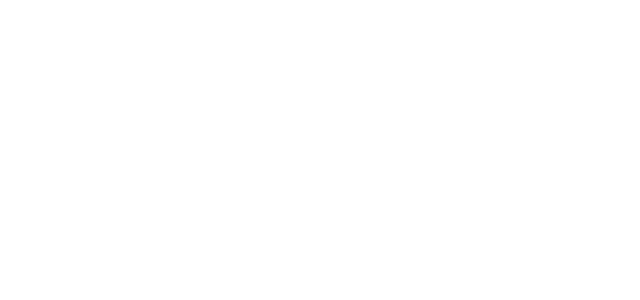
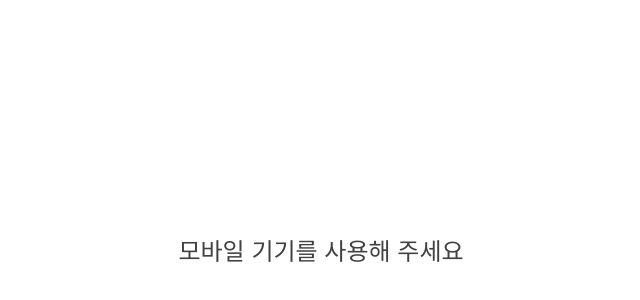
Before and after one commit to windbella/finger, a React (Create React App) app: page / in a window 1280 px wide. Shown: the part 150-450 px from the top of the page, without its empty margins (319-959 px from the left). Built offline with nearby package versions, Linux system fonts and the light colour scheme.

Commit message:
help 추가

```diff
--- a/public/index.html
+++ b/public/index.html
@@ -9,6 +9,7 @@
       name="description"
       content="Web site created using create-react-app"
     />
+    <link href="https://fonts.googleapis.com/css2?family=Nanum+Pen+Script&display=swap" rel="stylesheet">
     <link rel="apple-touch-icon" href="%PUBLIC_URL%/logo192.png" />
     <!--
       manifest.json provides metadata used when your web app is installed on a
--- a/src/App.tsx
+++ b/src/App.tsx
@@ -1,9 +1,13 @@
 import React from 'react';
 import Panel from './components/Panel';
+import Help from './components/Help';
 
 function App() {
     return (
-        <Panel />
+        <>
+            <Help />
+            <Panel />
+        </>
     );
 }
 
--- /dev/null
+++ b/src/components/Help.tsx
@@ -0,0 +1,32 @@
+import React, { useEffect, useState } from 'react';
+
+function Help() {
+    const maxTouchPoints : number = window?.navigator?.maxTouchPoints;
+    const [isHide, setIsHide] = useState<boolean>(false);
+
+    useEffect(() => {
+        setInterval(() => {
+            setIsHide(true);
+        }, 1000 * 5);
+    }, []);
+
+    if (!maxTouchPoints || maxTouchPoints <= 1) {
+        return (
+            <article className="help">
+                <span className="text">모바일 기기를 사용해 주세요</span>
+            </article>
+        );
+    }
+
+    return (
+        <article className={`help${isHide ? ' hide' : ''}`}>
+            <span className="text">여러 명이 함께</span>
+            <br />
+            <span className="text">화면을 터치하고 기다리세요</span>
+            <br />
+            <span className="text description">{`(최대 유저 : ${maxTouchPoints})`}</span>
+        </article>
+    );
+}
+
+export default Help;
--- a/src/components/Panel.tsx
+++ b/src/components/Panel.tsx
@@ -29,19 +29,22 @@
 
     useEffect(() => {
         const timer = setInterval(() => {
-            if (selectData.touchDatas.length > 1
-                && selectData.selectedId === undefined
-                && (Date.now() - selectData.lastChangeTime) > 2000) {
-                setSelectData({
-                    ...selectData,
-                    selectedId: selectData.touchDatas[Math.floor(Math.random() * selectData.touchDatas.length)].id,
-                });
-            }
+            setSelectData((state) => {
+                if (state.touchDatas.length > 1
+                    && state.selectedId === undefined
+                    && (Date.now() - state.lastChangeTime) > 2000) {
+                    return {
+                        ...state,
+                        selectedId: state.touchDatas[Math.floor(Math.random() * state.touchDatas.length)].id,
+                    };
+                }
+                return state;
+            });
         }, 100);
         return () => {
             clearInterval(timer);
         };
-    });
+    }, []);
 
     const handleTouch = (e: React.TouchEvent<HTMLElement>) => {
         const { x: originX, y: originY } = e.currentTarget.getBoundingClientRect();
--- a/src/index.css
+++ b/src/index.css
@@ -19,14 +19,35 @@
   touch-action: none;
 }
 
+.help {
+  position: fixed;
+  top: 50%;
+  left: 50%;
+  transform: translate(-50%, -50%);
+  text-align: center;
+  font-size: 1.5em;
+  font-family: 'Nanum Pen Script', cursive;
+  -webkit-transition: opacity .75s ease;
+  transition: opacity .75s ease;
+}
+
+.help.hide {
+  opacity: 0;
+}
+
+.help .text {
+  color: #414141
+}
+
+.help .text.description {
+  color: rgba(0,0,0,0.5)
+}
+
 .circle {
   position: absolute;
   width: 150px;
   height: 150px;
   -webkit-user-select: none;
-  -khtml-user-select: none;
-  -moz-user-select: none;
-  -o-user-select: none;
   user-select: none;
 }
 
```
Also changed, not shown: 18 other files (tests, documents, lock files or other folders).
